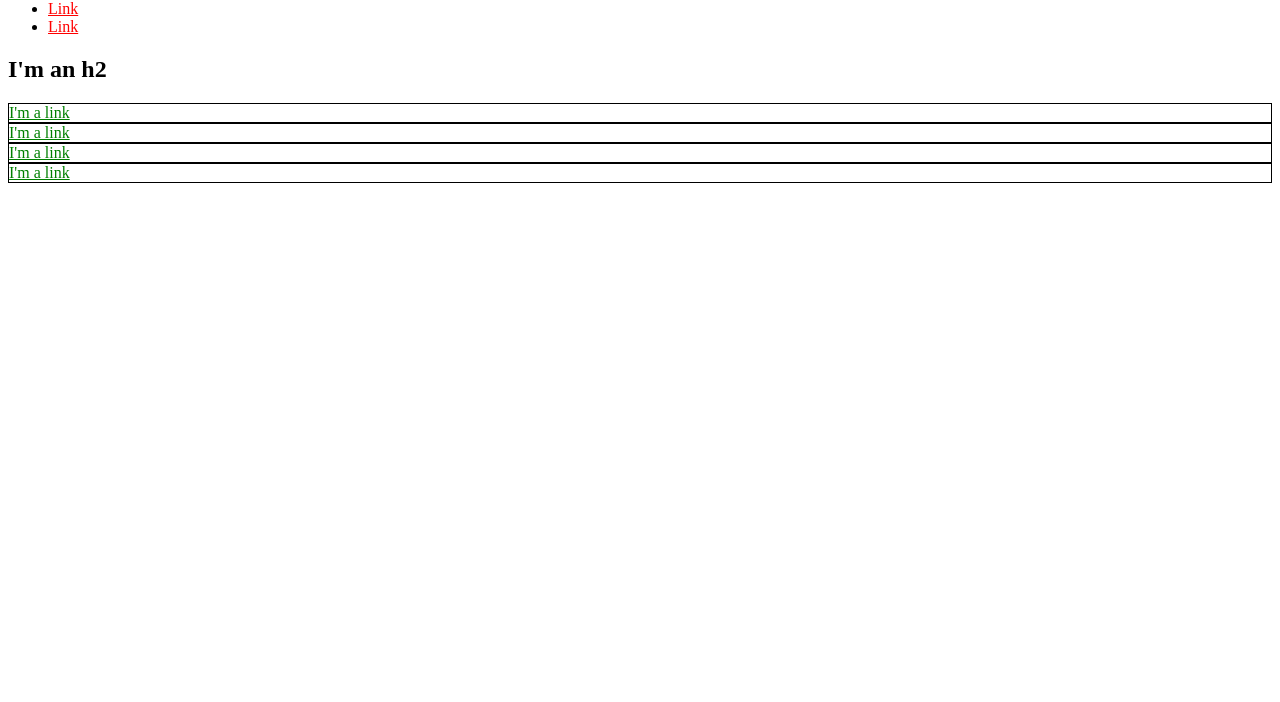
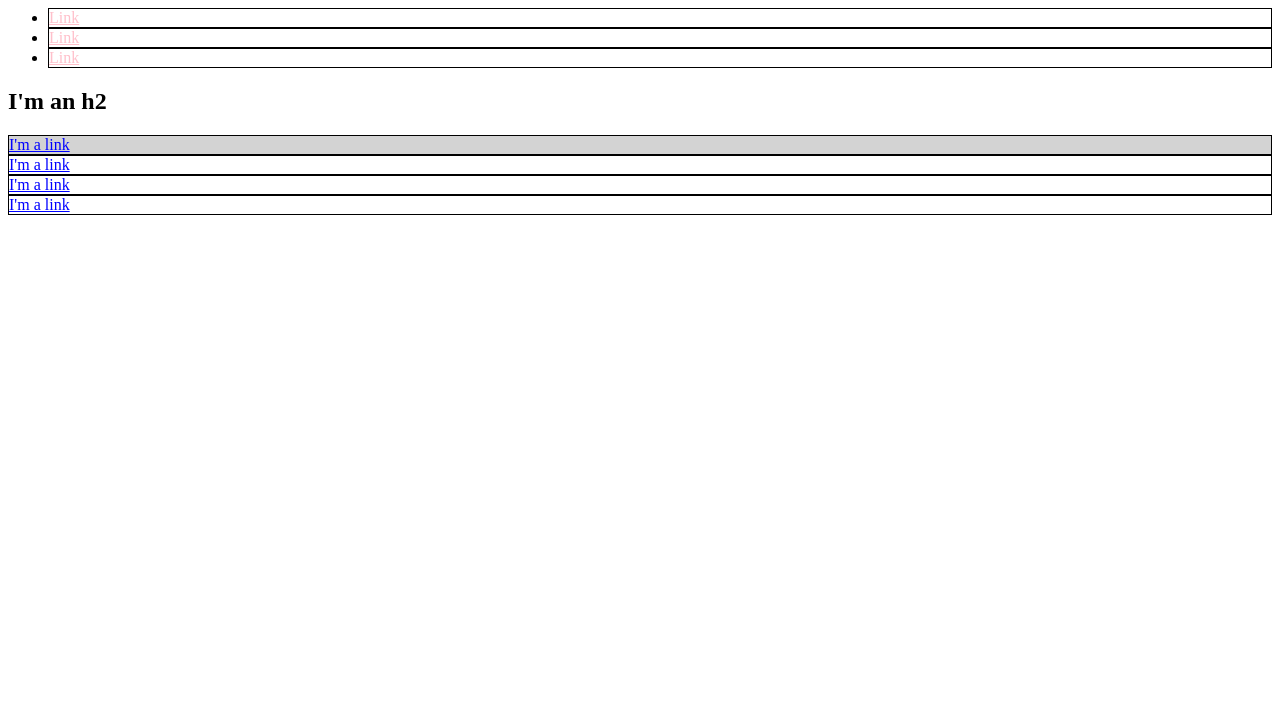
Before and after one commit to mrdotballard/mrdotballard.github.io, a plain HTML site: page index.html in a window 1280 px wide. Shown: the part 98-800 px from the top of the page. Drawn offline with Linux system fonts and the light colour scheme.

Commit message:
Added internal stylesheet, classes and ids

```diff
--- a/index.html
+++ b/index.html
@@ -3,32 +3,53 @@
   <head>
     <title>Test Page: Don't Panic</title>
     <meta charset="utf-8">
+
+    <style >
+      a{
+        color:red;
+      }
+      li a{
+        color: pink;
+      }
+      .bio-box, li {
+        border: 1px solid black;
+      }
+      .bio-box a {
+        color: blue;
+      }
+      #exec-bio{
+        background-color: lightgrey;
+      }
+    </style>
+
   </head>
   <body>
+    <a href="testlink">Testlink</a>
     <h1>I'm an h1</h1>
     <ul>
       <li>
-        <a href="http://example.com/" style="color: red;">Link</a>
+        <a href="http://example.com/">Link</a>
       </li>
       <li>
-        <a href="http://example.com/" style="color: red;">Link</a>
+        <a href="http://example.com/" >Link</a>
       </li>
       <li>
-        <a href="http://example.com/" style="color: red;">Link</a>
+        <a href="http://example.com/" >Link</a>
       </li>
     </ul>
+
     <h2>I'm an h2</h2>
-    <div style="border: 1px solid black;">
-      <a href="http://example.com/" style="color: green;">I'm a link</a>
+    <div id="exec-bio" class="bio-box">
+      <a href="http://example.com/" >I'm a link</a>
     </div>
-    <div style="border: 1px solid black;">
-      <a href="http://example.com/" style="color: green;">I'm a link</a>
+    <div class="bio-box">
+      <a href="http://example.com/">I'm a link</a>
     </div>
-    <div style="border: 1px solid black;">
-      <a href="http://example.com/" style="color: green;">I'm a link</a>
+    <div class="bio-box">
+      <a href="http://example.com/" >I'm a link</a>
     </div>
-    <div style="border: 1px solid black;">
-      <a href="http://example.com/" style="color: green;">I'm a link</a>
+    <div class="bio-box">
+      <a href="http://example.com/" >I'm a link</a>
     </div>
   </body>
 </html>
```
